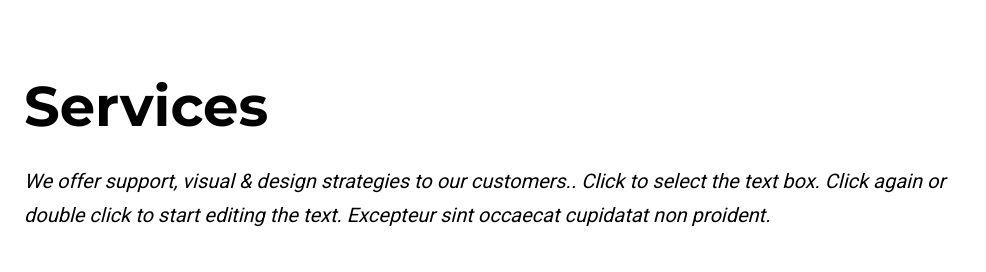
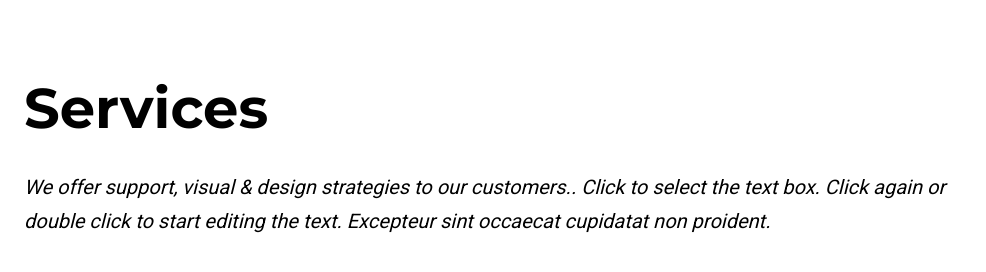
Before and after one commit to sheronimo/clone-nicepage1144355, a plain HTML site: page index.html in a window 1280 px wide. Shown: the whole page, without its empty margins (0-986 px from the left). Drawn offline with Linux system fonts and the light colour scheme.

Commit message:
tweak global styling

```diff
--- a/style.css
+++ b/style.css
@@ -7,9 +7,7 @@
 	--max-width: 1280px;
 }
 
-*,
-*::before,
-*::after {
+* {
 	margin: 0;
 	padding: 0;
 	box-sizing: border-box;
@@ -18,7 +16,12 @@
 html,
 body {
 	font-family: 'Roboto', sans-serif;
-	line-height: 1.5;
+	line-height: 1.6;
+}
+
+h1,
+h2 {
+	font-family: 'Montserrat', sans-serif;
 }
 
 /* Utilities */
@@ -26,6 +29,7 @@ body {
 	max-width: var(--max-width);
 	margin: auto;
 	padding: 0 1.5rem;
+	overflow: hidden;
 }
 
 /* Header */
```
